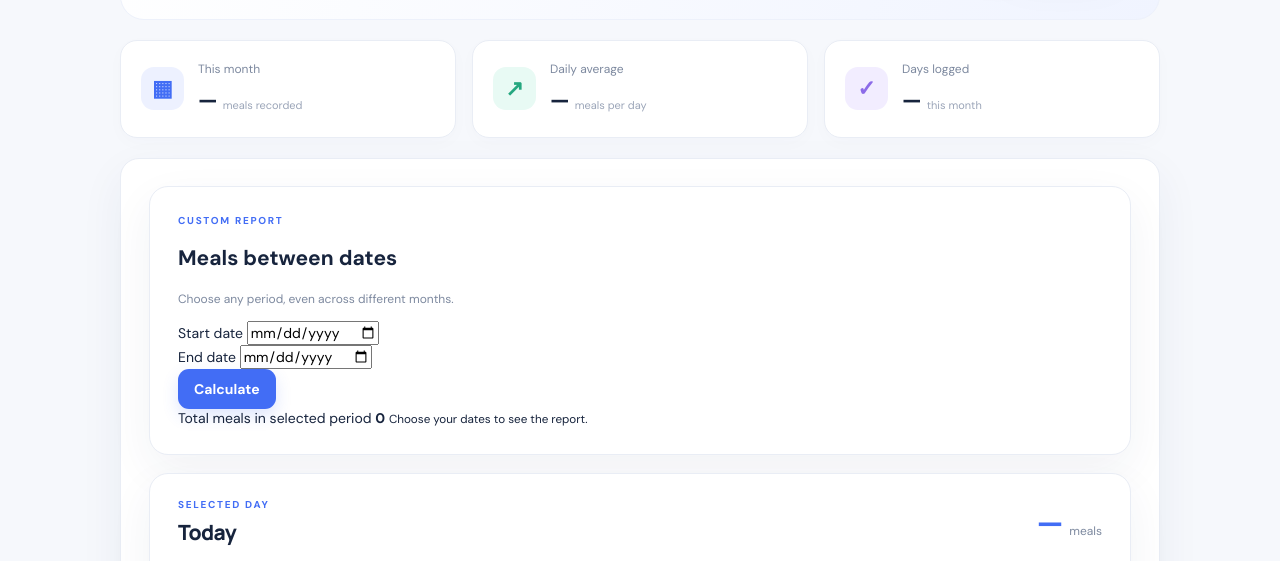
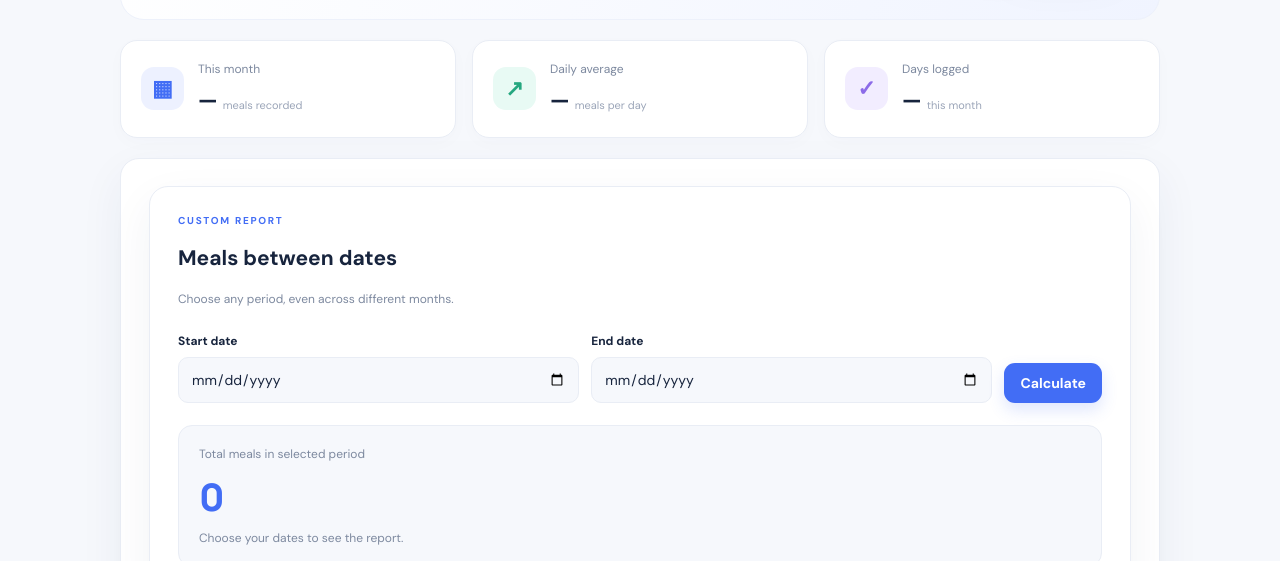
Before and after one commit to iamz55/zisanmeal, a plain HTML site: page index.html in a window 1280 px wide. Shown: the part 376-937 px from the top of the page. Drawn offline with Linux system fonts and the light colour scheme.

Commit message:
Update style.css

````diff
--- a/style.css
+++ b/style.css
@@ -35,3 +35,74 @@ body[data-theme="dark"] .modal-close{background:#263149;color:#d5def1}
 body[data-theme="dark"] .empty-note,body[data-theme="dark"] .admin-edit{border-top-color:#2b3650}
 body[data-theme="dark"] .login-mark{box-shadow:0 7px 18px #00000030}
 @media(max-width:700px){.top-actions{gap:6px}.theme-label{display:none}.theme-btn{padding:8px 10px;font-size:15px}.theme-switch{gap:2px}}
+```css
+/* Custom date range report */
+.range-panel h2 {
+  font: 800 21px Manrope, sans-serif;
+  letter-spacing: -.6px;
+  margin: 0 0 8px;
+}
+
+.range-inputs {
+  display: grid;
+  grid-template-columns: 1fr 1fr auto;
+  gap: 12px;
+  align-items: end;
+  margin-top: 24px;
+}
+
+.range-inputs label {
+  display: block;
+  font-size: 12px;
+  font-weight: 700;
+  margin-bottom: 8px;
+}
+
+.range-inputs input {
+  width: 100%;
+  min-width: 0;
+  padding: 12px;
+  border: 1px solid var(--line);
+  border-radius: 10px;
+  background: var(--bg);
+  color: var(--ink);
+  color-scheme: light;
+}
+
+body[data-theme="dark"] .range-inputs input {
+  color-scheme: dark;
+}
+
+.range-result {
+  display: flex;
+  flex-direction: column;
+  gap: 8px;
+  margin-top: 22px;
+  padding: 20px;
+  border: 1px solid var(--line);
+  border-radius: 14px;
+  background: var(--bg);
+}
+
+.range-result span,
+.range-result small {
+  color: var(--muted);
+  font-size: 12px;
+}
+
+.range-result strong {
+  color: var(--blue);
+  font: 800 38px Manrope, sans-serif;
+  letter-spacing: -1px;
+}
+
+@media (max-width: 600px) {
+  .range-inputs {
+    grid-template-columns: 1fr;
+  }
+
+  .range-inputs .btn {
+    width: 100%;
+  }
+}
+```
````
